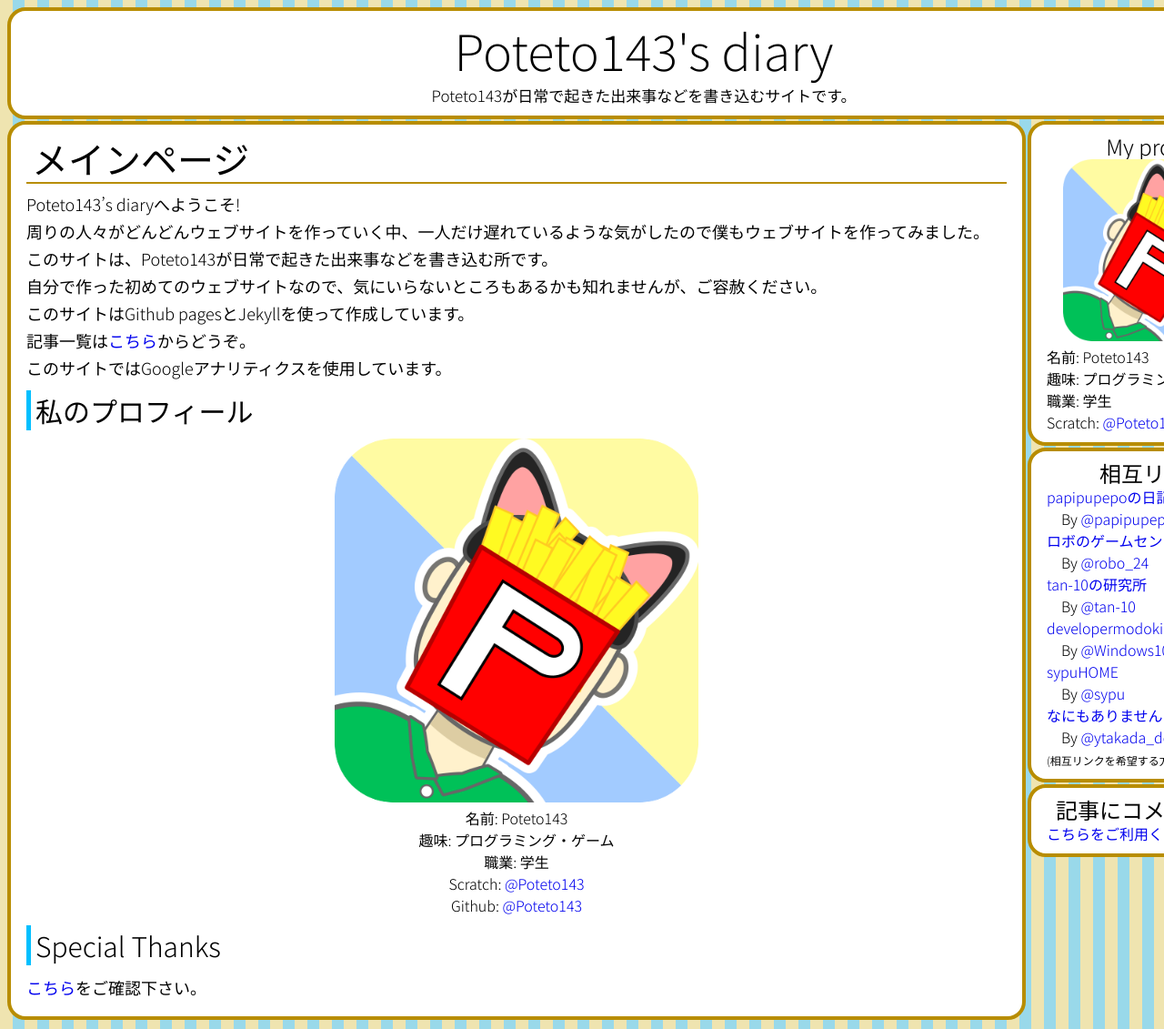
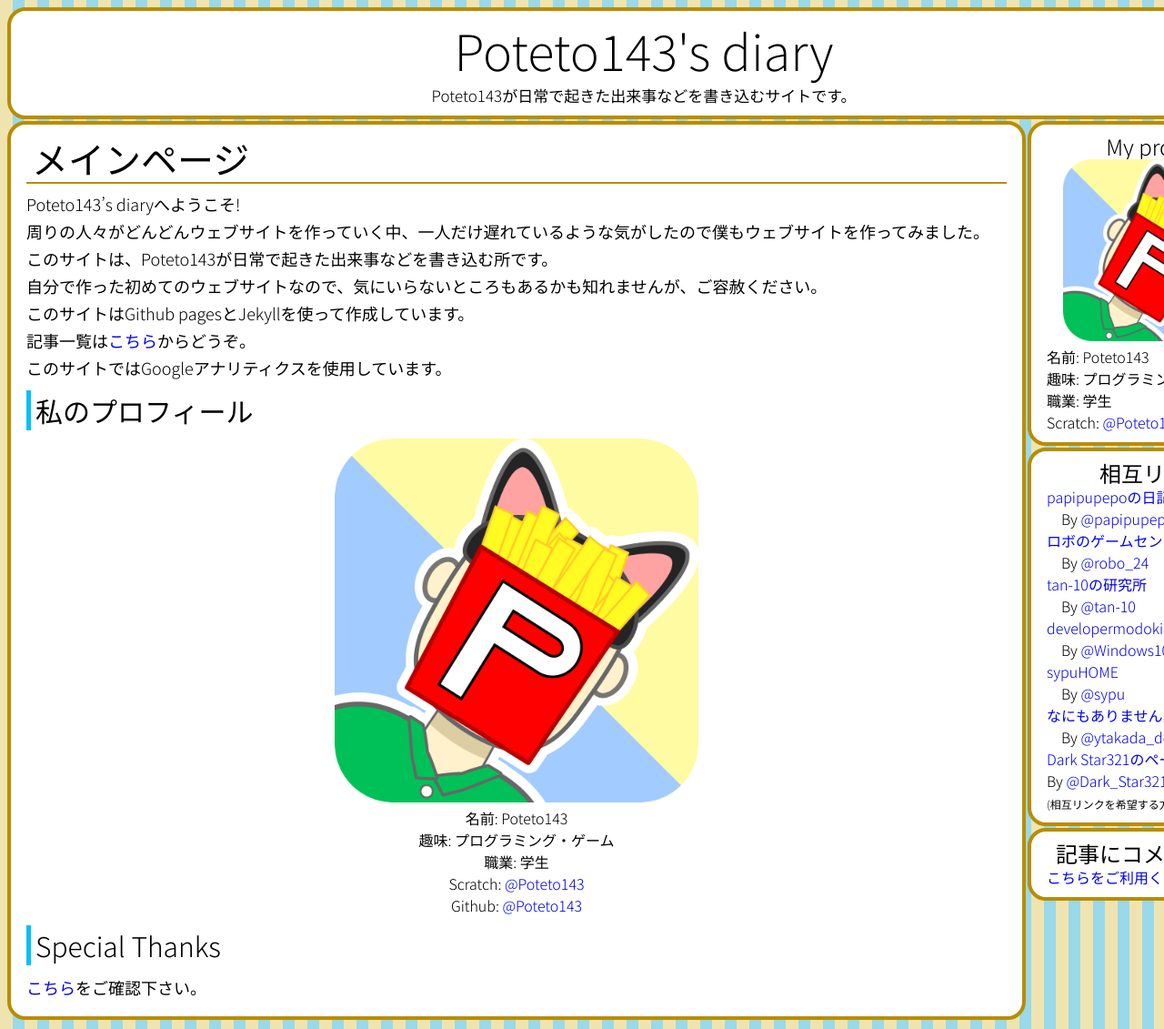
Before and after one commit to Poteto143/Poteto143s_diary, a Jekyll site: the page built from index.md, in a window 1280 px wide. Shown: the whole page at 91% size. Built offline with Jekyll 4.4.1, drawn with Linux system fonts in a browser that asks for light colours.

Commit message:
Dark_Star321さんの相互リンク追加

```diff
--- a/_includes/sidebar.html
+++ b/_includes/sidebar.html
@@ -21,6 +21,8 @@
         　By <a href="https://scratch.mit.edu/users/sypu/">@sypu</a><br>
         <a href="https://www.yyko.tk">なにもありません</a><br>
         　By <a href="https://scratch.mit.edu/users/ytakada_dc">@ytakada_dc</a><br>
+        <a href="https://dark-star321.github.io/">Dark Star321のページ</a><br>
+        By <a href=https://scratch.mit.edu/users/Dark_Star321>@Dark_Star321</a><br>
         <span style="font-size: 12px;">(相互リンクを希望する方は<a href="{{site.url}}\2020\03\18\Look-for-link-exchange.html">こちら</a>へ)</span>
     </div>
     <div class="block">
```
